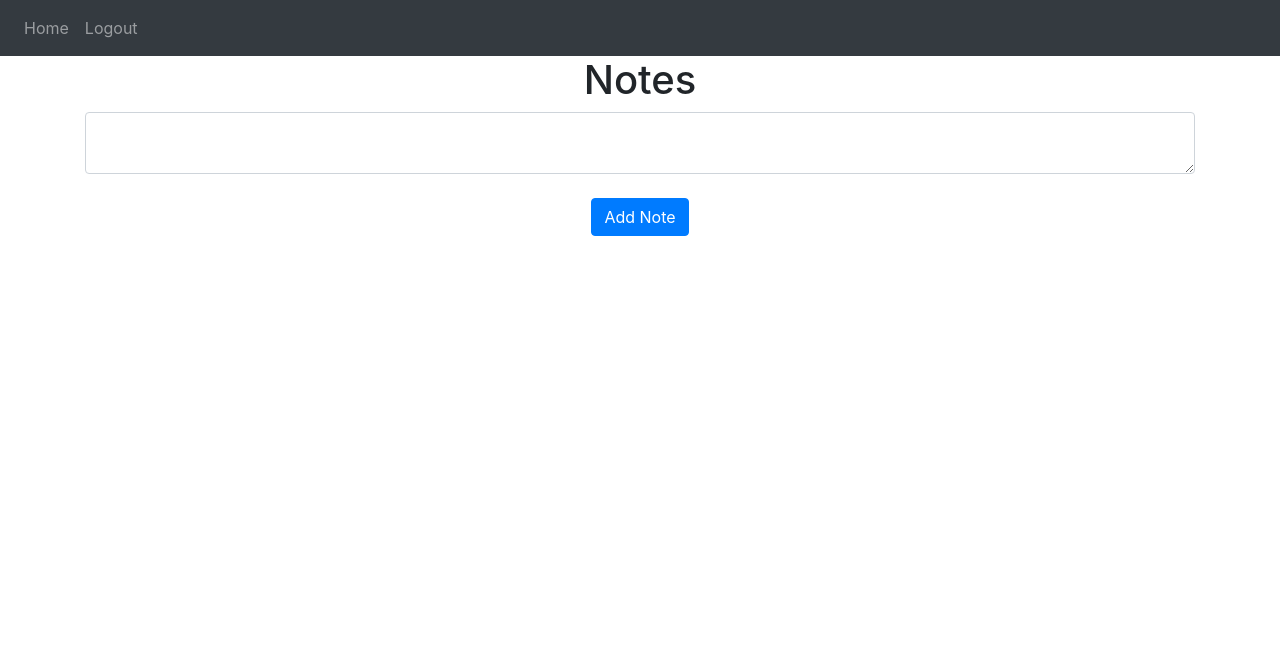
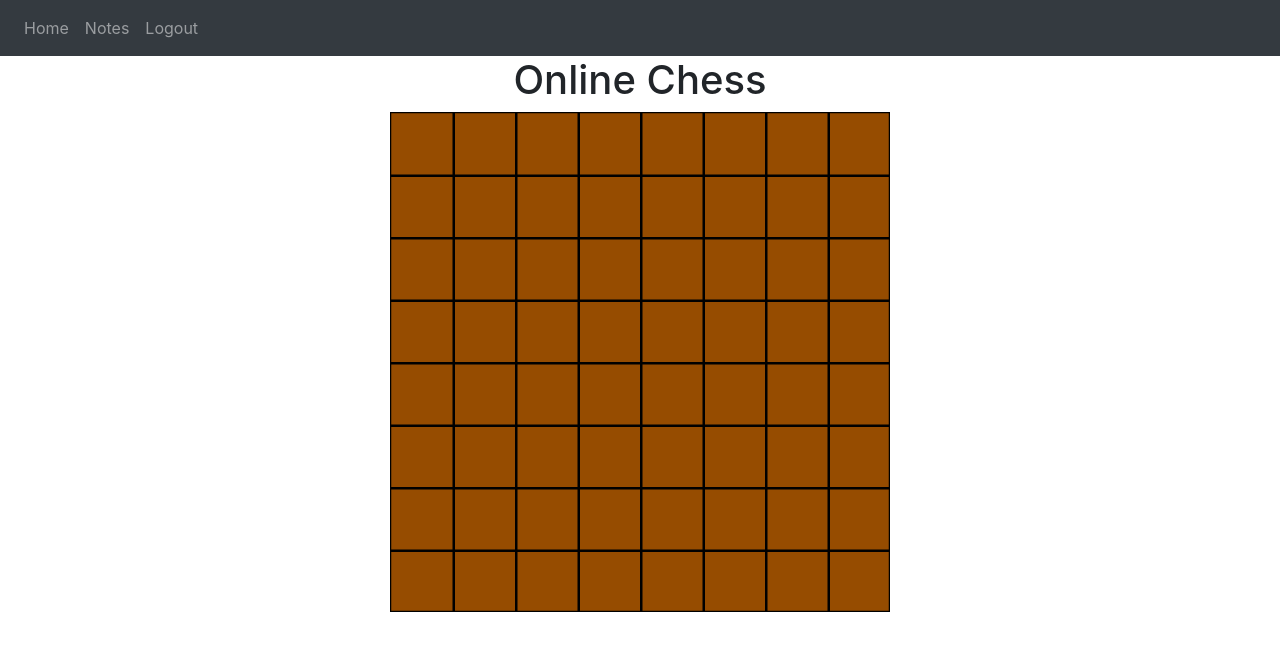
Before and after one commit to jaydenhooper/Flowmodoro.Online, a Flask app: page / in a window 1280 px wide. Shown: the top 651 px of the page. Run offline with Flask 3, Linux system fonts and the light colour scheme; the visitor is signed in with stand-in values (Sample User, id 1); data that the repository does not hold is empty; some libraries are stand-ins or nearby versions.

Commit message:
implemented basic chess board with javascript

```diff
--- a/website/chess/render.py
+++ /dev/null
@@ -1,6 +0,0 @@
-from pieces import *
-from abc import ABC, abstractmethod
-
-
-def render_piece(piece: Abstract_Piece):
-    print("render" + piece.img)
--- a/website/models.py
+++ b/website/models.py
@@ -8,7 +8,6 @@ class Note(db.Model):
     date = db.Column(db.DateTime(timezone=True), default=func.now())
     user_id = db.Column(db.Integer, db.ForeignKey('user.id'))
 
-
 class User(db.Model, UserMixin):
     id = db.Column(db.Integer, primary_key = True)
     email = db.Column(db.String(150), unique = True)
--- /dev/null
+++ b/website/static/chess_board.js
@@ -0,0 +1,47 @@
+
+
+function draw_board() {
+
+    // define useful constants
+    const canvas = document.querySelector(".chess_board");
+    const maxSize = 650;
+    const minSize = 450;
+    const smallestDimension = Math.min(window.innerWidth, window.innerHeight);
+    const context = canvas.getContext("2d");
+
+    // Set canvas size
+    if (smallestDimension > maxSize) {
+        size = canvas.height = canvas.width = maxSize - 150;
+    } else if (smallestDimension < minSize) {
+        size = canvas.height = canvas.width = minSize - 150;
+    } else {
+        size = canvas.height = canvas.width = smallestDimension - 150;
+    }
+
+    // useful drawing variables
+    const thickness = size / 200
+    const brown = "rgb(150 76 0)"
+    const black = "rgb(0 0 0)"
+
+    // draw chessboard
+    context.fillStyle = brown;
+    context.fillRect(0, 0, size, size);
+
+    // draw outline
+    context.strokeStyle = black;
+    context.lineWidth = thickness;
+    context.strokeRect(0, 0, size, size);
+
+    // draw squares
+    context.fillStyle = black;
+    for (let i = 1; i < 8; i++) {
+        const left = size * i / 8
+        const top = size * i / 8
+        // vertical lines
+        context.fillRect(left, 0, thickness, size);
+        // horizontal lines
+        context.fillRect(0, top, size, thickness);
+    }
+}
+
+draw_board()
--- /dev/null
+++ b/website/static/style.css
@@ -0,0 +1,8 @@
+
+canvas
+{
+  max-width: 100%;
+  max-height: 100%;
+  margin: auto;
+  display: block;
+}
--- a/website/templates/base.html
+++ b/website/templates/base.html
@@ -14,6 +14,7 @@
       href="https://stackpath.bootstrapcdn.com/font-awesome/4.7.0/css/font-awesome.min.css"
       crossorigin="anonymous"
     />
+    <link rel="stylesheet" type="text/css" href="{{ url_for('static', filename='style.css') }}" />
 
     <title>{% block title %}Home{% endblock %}</title>
   </head>
@@ -31,6 +32,7 @@
         <div class="navbar-nav">
           {% if user.is_authenticated %}
             <a class="nav-item nav-link" id="home" href="/">Home</a>
+            <a class="nav-item nav-link" id="notes" href="/notes">Notes</a>
             <a class="nav-item nav-link" id="logout" href="/logout">Logout</a>
           {% else %}
             <a class="nav-item nav-link" id="login" href="/login">Login</a>
@@ -84,5 +86,6 @@
       type="text/javascript"
       src="{{ url_for('static', filename='index.js') }}"
     ></script>
+
   </body>
 </html>
--- a/website/templates/home.html
+++ b/website/templates/home.html
@@ -1,20 +1,16 @@
-{% extends "base.html" %} {% block title %}Home{% endblock %} {% block content
-%}
-<h1 align="center">Notes</h1>
-<ul class="list-group list-group-flush" id="notes">
-    {% for note in user.notes %}
-    <li class="list-group-item">{{ note.data }}
-        <button type="button" class="close" onClick="deleteNote({{ note.id }})">
-            <span aria-hidden="true">&times;</span>
-        </button>
-    </li>
-    {% endfor %}
-</ul>
-<form method="POST">
-    <textarea name="note" id="note" class="form-control"></textarea>
-    <br />
-    <div align="center">
-        <button type="submit" class="btn btn-primary">Add Note</button>
-    </div>
-</form>
+{% extends "base.html" %}
+
+{% block title %}Home{% endblock %}
+
+{% block content %}
+<h1 align="center">Online Chess</h1>
+<canvas align="center" class="chess_board" >
+    <p>The chess board could not be loaded.</p>
+</canvas>
+
+<script
+      type="text/javascript"
+      src="{{ url_for('static', filename='chess_board.js') }}"
+    ></script>
+
 {% endblock %}
--- a/website/views.py
+++ b/website/views.py
@@ -10,6 +10,13 @@ views = Blueprint('views', __name__)
 @login_required
 def home():
     if request.method == 'POST':
+        print("POST REQUEST ON HOME PAGE, NOT HANDLED.")
+    return render_template('home.html', user=current_user)
+
+@views.route('/notes', methods=['GET', 'POST'])
+@login_required
+def notes():
+    if request.method == 'POST':
         note = request.form.get('note')
         if len(note) < 1:
             flash("Note is too short", category='error')
@@ -18,7 +25,7 @@ def home():
             db.session.add(new_note)
             db.session.commit()
             flash('Note added!', category='success')
-    return render_template("home.html", user=current_user)
+    return render_template("notes.html", user=current_user)
 
 @views.route('/delete-note', methods=['POST'])
 def delete_note():
```
Also changed, not shown: website/chess/board.py (deleted, +0 -13 lines), website/chess/client.py (deleted, +0 -36 lines), website/chess/pieces.py (deleted, +0 -27 lines), website/templates/login.html (+5 -2 lines), website/templates/notes.html (added, +23 -0 lines), website/templates/signup.html (+5 -2 lines).
